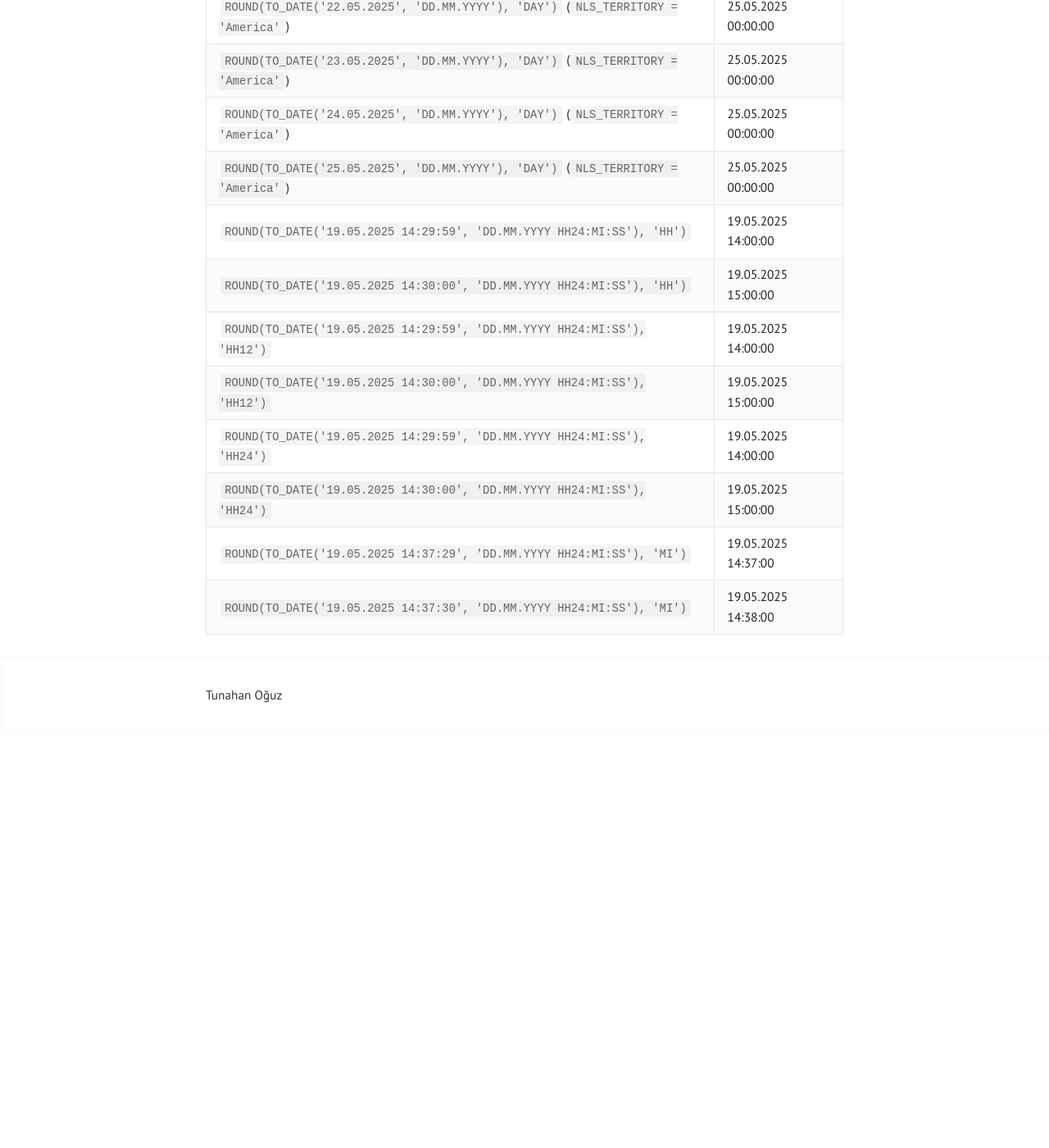
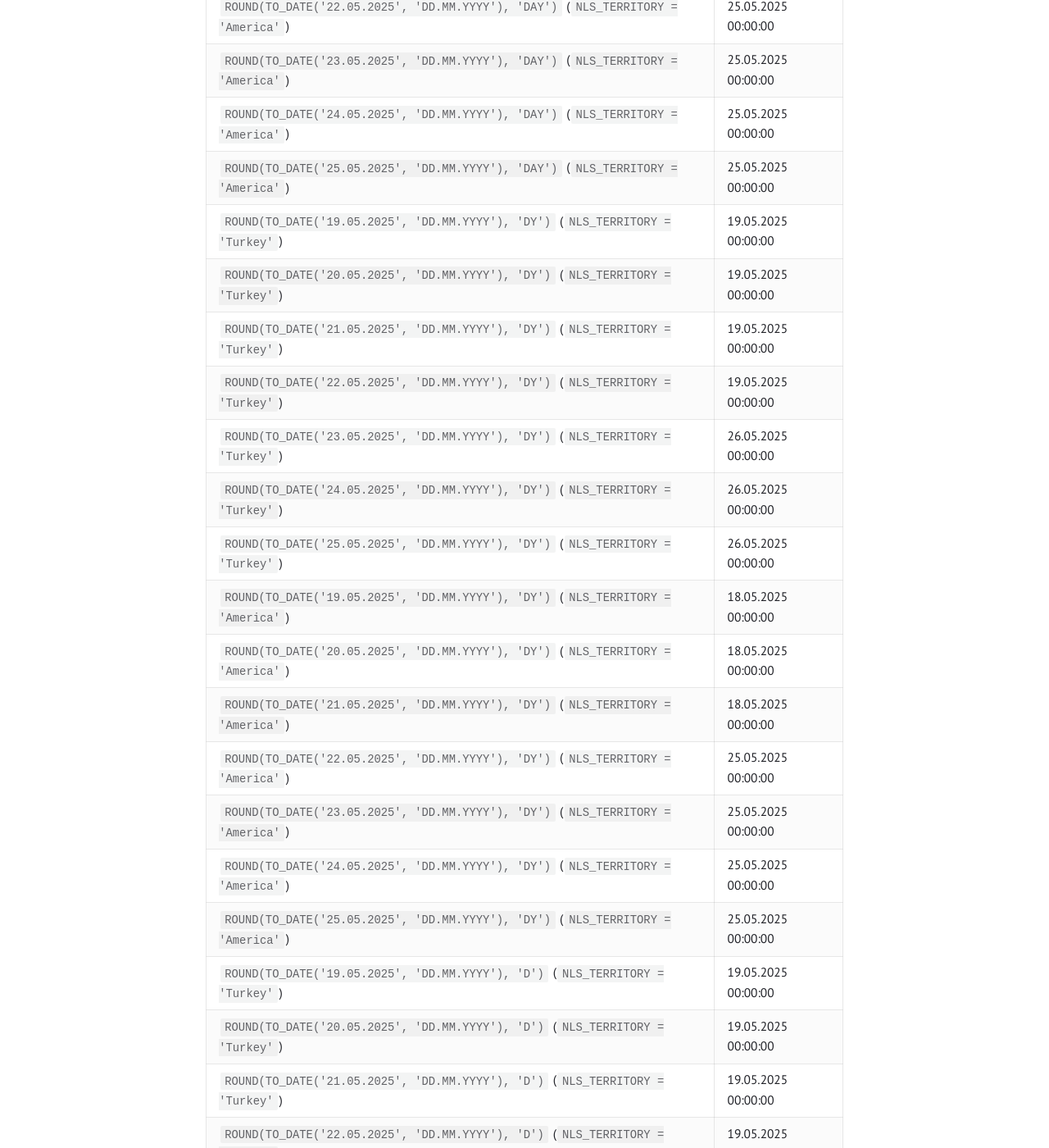
Before and after one commit to tunahanoguz/tunahanoguz.github.io, a Jekyll site: the page built from _posts/2025-05-31-oracle-ROUND-datetime-fonksiyonu.md, in a window 1280 px wide and 1400 px high, scrolled down 6829 px. Shown: the whole window at 82% size. Built offline with Jekyll 4.4.1, drawn with Linux system fonts in a browser that asks for light colours; before the commit the page ends 7724 px from its top, so only the background shows below that; some of the changed text lies outside the part shown.

Commit message:
Update 2025-05-31-oracle-ROUND-datetime-fonksiyonu.md

```diff
--- a/_posts/2025-05-31-oracle-ROUND-datetime-fonksiyonu.md
+++ b/_posts/2025-05-31-oracle-ROUND-datetime-fonksiyonu.md
@@ -115,6 +115,34 @@ Aşağıdaki tabloda `ROUND(datetime)` fonksiyonu için kullanılabilecek format
 | `ROUND(TO_DATE('23.05.2025', 'DD.MM.YYYY'), 'DAY')` (`NLS_TERRITORY = 'America'`) | 25.05.2025 00:00:00 |
 | `ROUND(TO_DATE('24.05.2025', 'DD.MM.YYYY'), 'DAY')` (`NLS_TERRITORY = 'America'`) | 25.05.2025 00:00:00 |
 | `ROUND(TO_DATE('25.05.2025', 'DD.MM.YYYY'), 'DAY')` (`NLS_TERRITORY = 'America'`) | 25.05.2025 00:00:00 |
+| `ROUND(TO_DATE('19.05.2025', 'DD.MM.YYYY'), 'DY')` (`NLS_TERRITORY = 'Turkey'`) | 19.05.2025 00:00:00 |
+| `ROUND(TO_DATE('20.05.2025', 'DD.MM.YYYY'), 'DY')` (`NLS_TERRITORY = 'Turkey'`) | 19.05.2025 00:00:00 |
+| `ROUND(TO_DATE('21.05.2025', 'DD.MM.YYYY'), 'DY')` (`NLS_TERRITORY = 'Turkey'`) | 19.05.2025 00:00:00 |
+| `ROUND(TO_DATE('22.05.2025', 'DD.MM.YYYY'), 'DY')` (`NLS_TERRITORY = 'Turkey'`) | 19.05.2025 00:00:00 |
+| `ROUND(TO_DATE('23.05.2025', 'DD.MM.YYYY'), 'DY')` (`NLS_TERRITORY = 'Turkey'`) | 26.05.2025 00:00:00 |
+| `ROUND(TO_DATE('24.05.2025', 'DD.MM.YYYY'), 'DY')` (`NLS_TERRITORY = 'Turkey'`) | 26.05.2025 00:00:00 |
+| `ROUND(TO_DATE('25.05.2025', 'DD.MM.YYYY'), 'DY')` (`NLS_TERRITORY = 'Turkey'`) | 26.05.2025 00:00:00 |
+| `ROUND(TO_DATE('19.05.2025', 'DD.MM.YYYY'), 'DY')` (`NLS_TERRITORY = 'America'`) | 18.05.2025 00:00:00 |
+| `ROUND(TO_DATE('20.05.2025', 'DD.MM.YYYY'), 'DY')` (`NLS_TERRITORY = 'America'`) | 18.05.2025 00:00:00 |
+| `ROUND(TO_DATE('21.05.2025', 'DD.MM.YYYY'), 'DY')` (`NLS_TERRITORY = 'America'`) | 18.05.2025 00:00:00 |
+| `ROUND(TO_DATE('22.05.2025', 'DD.MM.YYYY'), 'DY')` (`NLS_TERRITORY = 'America'`) | 25.05.2025 00:00:00 |
+| `ROUND(TO_DATE('23.05.2025', 'DD.MM.YYYY'), 'DY')` (`NLS_TERRITORY = 'America'`) | 25.05.2025 00:00:00 |
+| `ROUND(TO_DATE('24.05.2025', 'DD.MM.YYYY'), 'DY')` (`NLS_TERRITORY = 'America'`) | 25.05.2025 00:00:00 |
+| `ROUND(TO_DATE('25.05.2025', 'DD.MM.YYYY'), 'DY')` (`NLS_TERRITORY = 'America'`) | 25.05.2025 00:00:00 |
+| `ROUND(TO_DATE('19.05.2025', 'DD.MM.YYYY'), 'D')` (`NLS_TERRITORY = 'Turkey'`) | 19.05.2025 00:00:00 |
+| `ROUND(TO_DATE('20.05.2025', 'DD.MM.YYYY'), 'D')` (`NLS_TERRITORY = 'Turkey'`) | 19.05.2025 00:00:00 |
+| `ROUND(TO_DATE('21.05.2025', 'DD.MM.YYYY'), 'D')` (`NLS_TERRITORY = 'Turkey'`) | 19.05.2025 00:00:00 |
+| `ROUND(TO_DATE('22.05.2025', 'DD.MM.YYYY'), 'D')` (`NLS_TERRITORY = 'Turkey'`) | 19.05.2025 00:00:00 |
+| `ROUND(TO_DATE('23.05.2025', 'DD.MM.YYYY'), 'D')` (`NLS_TERRITORY = 'Turkey'`) | 26.05.2025 00:00:00 |
+| `ROUND(TO_DATE('24.05.2025', 'DD.MM.YYYY'), 'D')` (`NLS_TERRITORY = 'Turkey'`) | 26.05.2025 00:00:00 |
+| `ROUND(TO_DATE('25.05.2025', 'DD.MM.YYYY'), 'D')` (`NLS_TERRITORY = 'Turkey'`) | 26.05.2025 00:00:00 |
+| `ROUND(TO_DATE('19.05.2025', 'DD.MM.YYYY'), 'D')` (`NLS_TERRITORY = 'America'`) | 18.05.2025 00:00:00 |
+| `ROUND(TO_DATE('20.05.2025', 'DD.MM.YYYY'), 'D')` (`NLS_TERRITORY = 'America'`) | 18.05.2025 00:00:00 |
+| `ROUND(TO_DATE('21.05.2025', 'DD.MM.YYYY'), 'D')` (`NLS_TERRITORY = 'America'`) | 18.05.2025 00:00:00 |
+| `ROUND(TO_DATE('22.05.2025', 'DD.MM.YYYY'), 'D')` (`NLS_TERRITORY = 'America'`) | 25.05.2025 00:00:00 |
+| `ROUND(TO_DATE('23.05.2025', 'DD.MM.YYYY'), 'D')` (`NLS_TERRITORY = 'America'`) | 25.05.2025 00:00:00 |
+| `ROUND(TO_DATE('24.05.2025', 'DD.MM.YYYY'), 'D')` (`NLS_TERRITORY = 'America'`) | 25.05.2025 00:00:00 |
+| `ROUND(TO_DATE('25.05.2025', 'DD.MM.YYYY'), 'D')` (`NLS_TERRITORY = 'America'`) | 25.05.2025 00:00:00 |
 | `ROUND(TO_DATE('19.05.2025 14:29:59', 'DD.MM.YYYY HH24:MI:SS'), 'HH')`   | 19.05.2025 14:00:00 |
 | `ROUND(TO_DATE('19.05.2025 14:30:00', 'DD.MM.YYYY HH24:MI:SS'), 'HH')`   | 19.05.2025 15:00:00 |
 | `ROUND(TO_DATE('19.05.2025 14:29:59', 'DD.MM.YYYY HH24:MI:SS'), 'HH12')` | 19.05.2025 14:00:00 |
```
